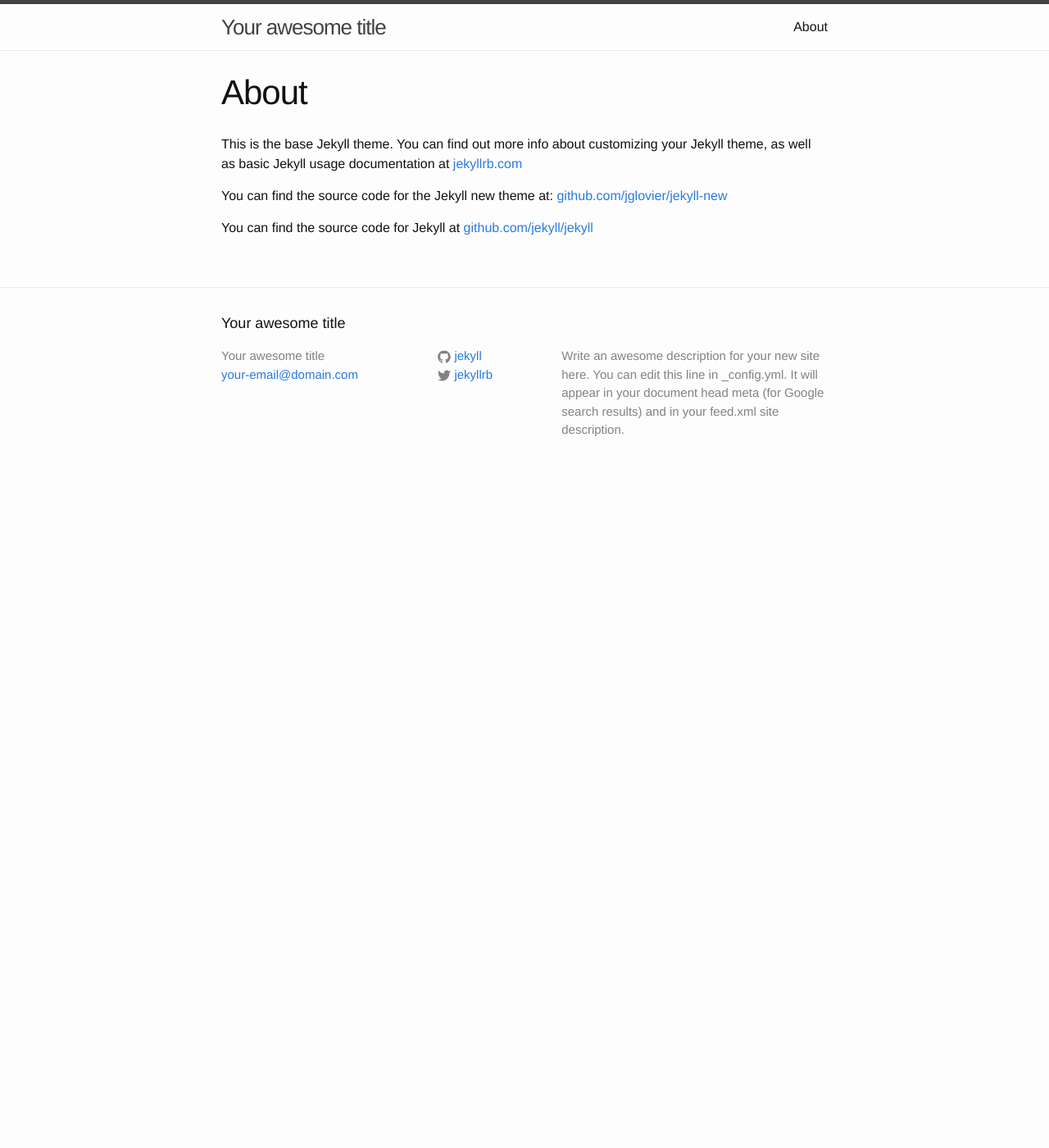
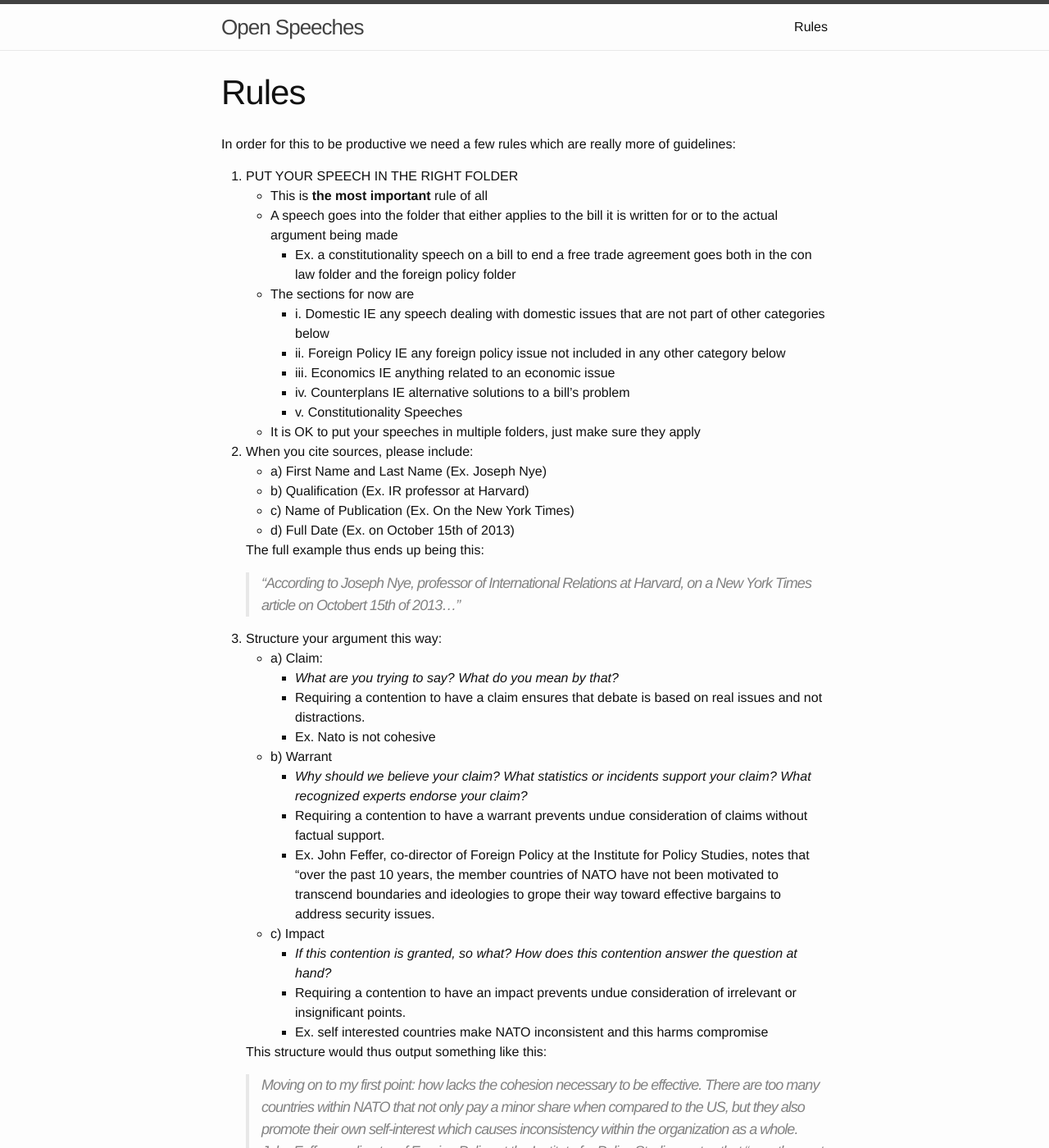
Before and after one commit to lbarberiscanoni/OpenSpeeches, a Jekyll site: the page built from about.md, in a window 1280 px wide and 1400 px high. Shown: the whole window at 82% size. Built offline with Jekyll 4.4.1, drawn with Linux system fonts in a browser that asks for light colours; some of the changed text lies outside the part shown.

Commit message:
added to descriptions of the site

```diff
--- a/_config.yml
+++ b/_config.yml
@@ -1,14 +1,10 @@
 # Site settings
-title: Your awesome title
-email: your-email@domain.com
+title: Open Speeches
+email: hllbck7@gmail.com
 description: > # this means to ignore newlines until "baseurl:"
-  Write an awesome description for your new site here. You can edit this
-  line in _config.yml. It will appear in your document head meta (for
-  Google search results) and in your feed.xml site description.
+  This site is a collection of all the congressional debate speeches for the RHS team to use for inspiration and learning. I highly encourage reusing as much as you can, but always remember that the strongest speeches are original, and by only using the ideas of others you limit yourself to the past while forfeiting an innovative future.
 baseurl: "" # the subpath of your site, e.g. /blog/
 url: "http://yourdomain.com" # the base hostname & protocol for your site
-twitter_username: jekyllrb
-github_username:  jekyll
 
 # Build settings
 markdown: kramdown
--- a/_includes/footer.html
+++ b/_includes/footer.html
@@ -7,7 +7,7 @@
     <div class="footer-col-wrapper">
       <div class="footer-col  footer-col-1">
         <ul class="contact-list">
-          <li>{{ site.title }}</li>
+            <li>Questions? Email me at: </li>
           <li><a href="mailto:{{ site.email }}">{{ site.email }}</a></li>
         </ul>
       </div>
--- a/_posts/2015-04-30-welcome-to-jekyll.markdown
+++ b/_posts/2015-04-30-welcome-to-jekyll.markdown
@@ -2,7 +2,7 @@
 layout: post
 title:  "Welcome to Jekyll!"
 date:   2015-04-30 12:53:23
-categories: jekyll update
+categories: posts
 ---
 You’ll find this post in your `_posts` directory. Go ahead and edit it and re-build the site to see your changes. You can rebuild the site in many different ways, but the most common way is to run `jekyll serve`, which launches a web server and auto-regenerates your site when a file is updated.
 
--- a/about.md
+++ b/about.md
@@ -1,11 +1,56 @@
 ---
 layout: page
-title: About
-permalink: /about/
+title: Rules
+permalink: /rules/
 ---
 
-This is the base Jekyll theme. You can find out more info about customizing your Jekyll theme, as well as basic Jekyll usage documentation at [jekyllrb.com](http://jekyllrb.com/)
+In order for this to be productive we need a few rules which are really more of guidelines:
 
-You can find the source code for the Jekyll new theme at: [github.com/jglovier/jekyll-new](https://github.com/jglovier/jekyll-new)
+1. PUT YOUR SPEECH IN THE RIGHT FOLDER
+    + This is __the most important__ rule of all
+    + A speech goes into the folder that either applies to the bill it is written for or to the actual argument being made
+        * Ex. a constitutionality speech on a bill to end a free trade agreement goes both in the con law folder and the foreign policy folder
+    + The sections for now are
+        * i. Domestic IE any speech dealing with domestic issues that are not part of other categories below
+        * ii. Foreign Policy IE any foreign policy issue not included in any other category below
+        * iii. Economics IE anything related to an economic issue
+        * iv. Counterplans IE alternative solutions to a bill's problem
+        * v. Constitutionality Speeches
+    + It is OK to put your speeches in multiple folders, just make sure they apply
+2. When you cite sources, please include:
+    + a) First Name and Last Name (Ex. Joseph Nye)
+    + b) Qualification (Ex. IR professor at Harvard)
+    + c) Name of Publication (Ex. On the New York Times)
+    + d) Full Date (Ex. on October 15th of 2013)
 
-You can find the source code for Jekyll at [github.com/jekyll/jekyll](https://github.com/jekyll/jekyll)
+    The full example thus ends up being this:
+
+    >   "According to Joseph Nye, professor of International Relations at Harvard, on a New York Times article on Octobert 15th of 2013..."
+
+3. Structure your argument this way:
+    + a) Claim:
+        * *What are you trying to say? What do you mean by that?*
+        * Requiring a contention to have a claim ensures that debate is based on real issues and not distractions.
+        * Ex. Nato is not cohesive
+    + b) Warrant
+        * *Why should we believe your claim? What statistics or incidents support your claim? What recognized experts endorse your claim?*
+        * Requiring a contention to have a warrant prevents undue consideration of claims without factual support.
+        * Ex. John Feffer, co-director of Foreign Policy at the Institute for Policy Studies, notes that “over the past 10 years, the member countries of NATO have not been motivated to transcend boundaries and ideologies to grope their way toward effective bargains to address security issues.
+    + c) Impact
+        * *If this contention is granted, so what? How does this contention answer the question at hand?*
+        * Requiring a contention to have an impact prevents undue consideration of irrelevant or insignificant points.
+        * Ex. self interested countries make NATO inconsistent and this harms compromise
+
+    This structure would thus output something like this:
+
+    > Moving on to my first point: how lacks the cohesion necessary to be effective. There are too many countries within NATO that not only pay a minor share when compared to the US, but they also promote their own self-interest which causes inconsistency within the organization as a whole. John Feffer, co-director of Foreign Policy at the Institute for Policy Studies, notes that “over the past 10 years, the member countries of NATO have not been motivated to transcend boundaries and ideologies to grope their way toward effective bargains to address security issues.” In essence, the United States foreign policy objectives cannot actually be achieved through NATO because its members lack any motivation to compromise and support the US initiatives. As it always happens, too many cooks in the kitchen end up spoiling the stew
+
+4. When label your speeches, keep this in mind:
+    + a) Be clear about the topic
+        * Because the goal is to see what about your speech can apply to a different bill, don't reference the specific bill you were debating but rather the area your speech applies to
+        * BAD Ex. A Bill To Reform Drone Strikes
+        * GOOD Ex. Congressional Oversight on Drones
+    + b) State your side
+        * This is pretty self-explanatory
+    + c) Don't include your name in the title
+        * No one cares, you can up that at the end of your speech or whatever
```
